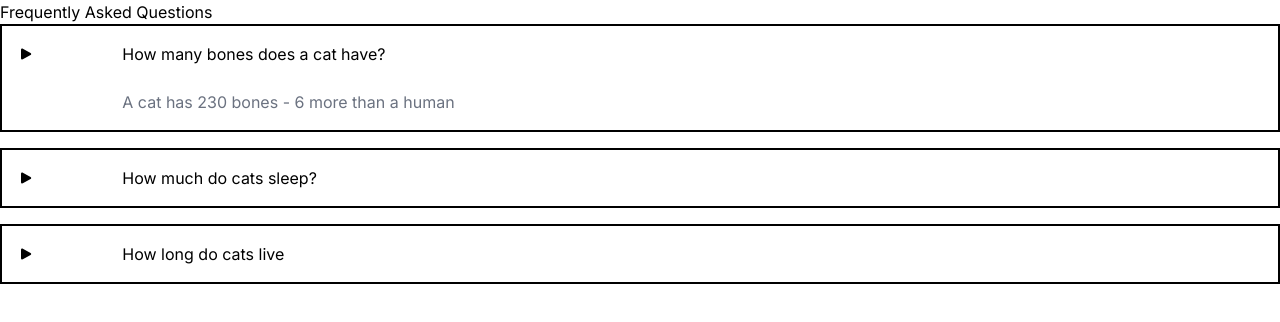
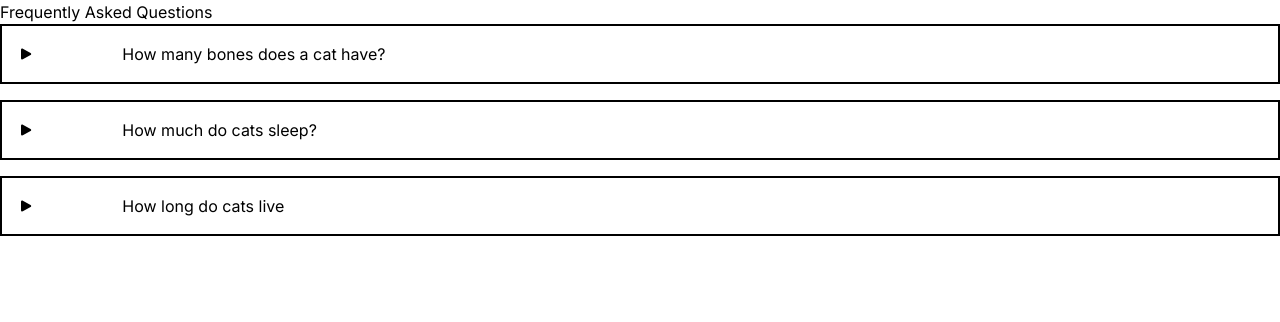
Before and after one commit to monshan/simple-faq, a Next.js app: page / in a window 1280 px wide. Shown: the top 322 px of the page. Built offline with nearby package versions, Linux system fonts and the light colour scheme.

Commit message:
Revise Home and Question component

```diff
--- a/src/app/page.js
+++ b/src/app/page.js
@@ -1,21 +1,25 @@
 "use client"
 
-import Question from "@/components/Question"
-import data from "@/data"
-import { useState } from "react"
+import { useState } from "react";
+import Question from "@/components/Question";
+import data from "@/data";
 
-export default function Home () {
-  const [questions, setQuestions] = useState(data)
+
+export default function Home() {
+  const [questions, setQuestions] = useState(data);
 
   return (
     <div className="w-screen h-screen">
       <h1 className="">Frequently Asked Questions</h1>
       <div className="grid gap-4">
-        { questions.length ?
-          questions.map(({ question, answer }, i) => <Question key={`${question.substring(0, 10)}`} question={question} answer={answer} open={i === 0} />) :
+        {questions.length ? (
+          questions.map((props, i) => (
+            <Question key={`${props.question.substring(0, 20)}`} {...props} />
+          ))
+        ) : (
           <p>No questions</p>
-        }
+        )}
       </div>
     </div>
-  )
+  );
 }
--- a/src/components/Question.js
+++ b/src/components/Question.js
@@ -1,18 +1,20 @@
-import { useEffect, useState } from "react"
+import { useState } from "react"
 
-export default function Question({ question, answer, open, children }) {
+export default function Question({ question, answer, open }) {
     const [isOpen, setIsOpen] = useState(open)
 
-    useEffect(() => {},[isOpen])
+    const handleClick = (e) => setIsOpen(!isOpen)
 
     return (
-        <div className="grid grid-cols-12 gap-2 border-2 border-solid border-black p-4 items-center">
-            <svg xmlns="http://www.w3.org/2000/svg" viewBox="0 0 24 24" fill="currentColor" className="w-4 h-4 row-start-1" onClick={(e) => setIsOpen(!isOpen)}>
+        <div
+            className="grid grid-cols-12 gap-2 border-2 border-solid border-black p-4 items-center"
+            onClick={handleClick}
+        >
+            <svg xmlns="http://www.w3.org/2000/svg" viewBox="0 0 24 24" fill="currentColor" className="w-4 h-4 row-start-1" >
                 <path fillRule="evenodd" d="M4.5 5.653c0-1.426 1.529-2.33 2.779-1.643l11.54 6.348c1.295.712 1.295 2.573 0 3.285L7.28 19.991c-1.25.687-2.779-.217-2.779-1.643V5.653z" clipRule="evenodd" />
             </svg>
             <p className="row-start-1 justify-self-start col-span-11">{question}</p>
             {isOpen && <p className="text-gray-500 pt-4 col-start-2 col-span-11">{answer}</p>}
-            {children}
         </div>
     )
 }
```
Also changed, not shown: 1 other file (tests, documents, lock files or other folders).
